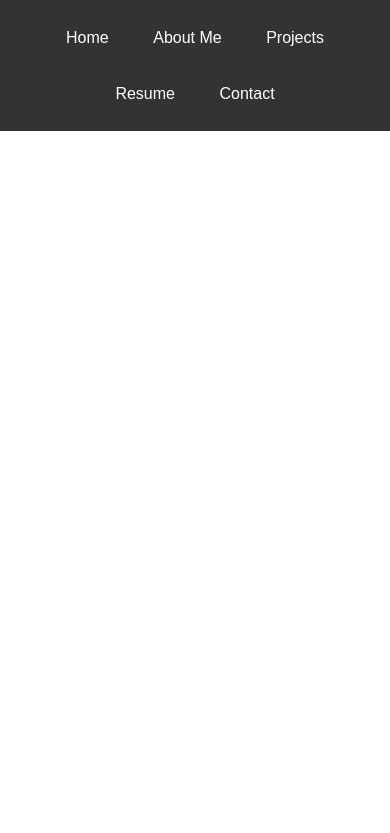
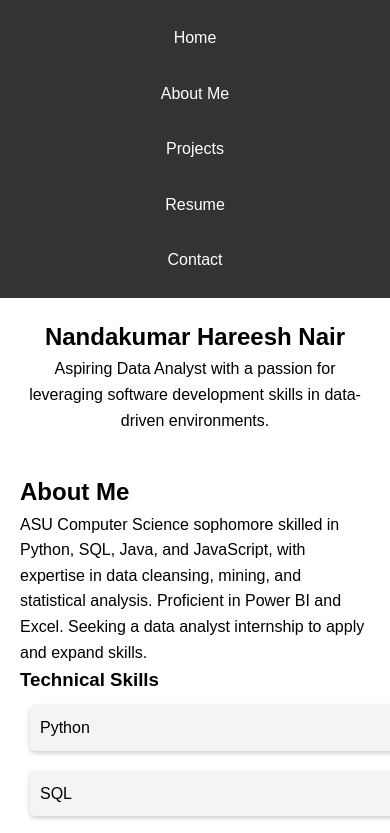
Before and after one commit to NandakumarHNair/NandakumarHNair.github.io, a plain HTML site: page index.html in a window 390 px wide. Shown: the top 833 px of the page. Drawn offline with Linux system fonts and the light colour scheme.

Commit message:
Update style.css

```diff
--- a/style.css
+++ b/style.css
@@ -15,17 +15,18 @@ nav ul {
     background-color: #333;
     text-align: center;
     padding: 10px 0;
+    margin: 0;
 }
 
 nav ul li {
-    display: inline;
+    display: inline-block; /* Changed from inline to inline-block for better spacing control */
 }
 
 nav ul li a {
     text-decoration: none;
     color: white;
     padding: 15px 20px;
-    display: inline-block;
+    display: block; /* Changed from inline-block to block for better click area */
 }
 
 section {
@@ -33,25 +34,32 @@ section {
 }
 
 .intro {
-    background: url('data_science_image.jpg') no-repeat center center/cover;
-    height: 100vh;
-    color: #fff;
-    display: flex;
     flex-direction: column;
     justify-content: center;
     align-items: center;
     text-align: center;
 }
 
-.skills ul {
+.skills ul, .skills-container {
     list-style-type: none;
+    padding: 0; /* Removes padding */
 }
 
-.skills li {
+.skills li, .skill-box {
     background: #f4f4f4;
     margin: 10px;
     padding: 10px;
     display: inline-block;
+    border-radius: 5px;
+    box-shadow: 0 2px 5px rgba(0,0,0,0.2);
+    transition: all 0.3s ease;
+    cursor: pointer;
+}
+
+.skill-box:hover, .skills li:hover {
+    background-color: #e1e1e1;
+    transform: translateX(10px);
+    box-shadow: 0 5px 10px rgba(0,0,0,0.3);
 }
 
 .project {
@@ -73,3 +81,18 @@ form button {
     border: 0;
     cursor: pointer;
 }
+
+/* Media Queries */
+@media screen and (max-width: 768px) {
+    nav ul li {
+        display: block; /* Stacks the nav items under each other on smaller screens */
+    }
+
+    .skills li, .skill-box, .project {
+        width: 100%; /* Makes sure they don't overflow the screen */
+    }
+
+    form input, form textarea, form button {
+        width: 100%; /* Ensures form elements don't overflow */
+    }
+}
```
